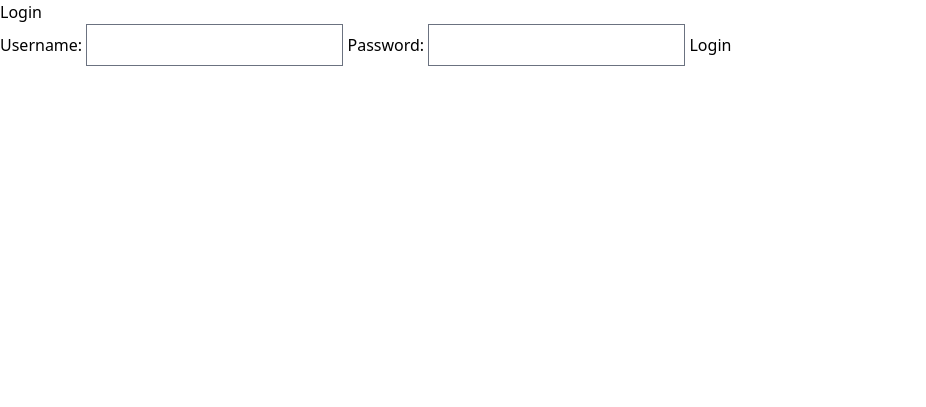
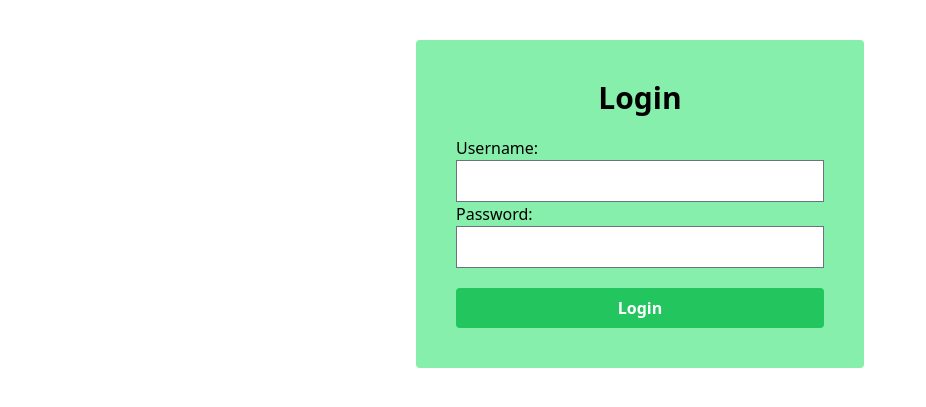
Before and after one commit to LisaCJHeinhold/aifit, a Django app: template aifit/aifit_app/templates/aifit_app/login.html in a window 1280 px wide. Shown: the top 407 px of the page, without its empty margins (0-926 px from the left). Run offline with Django 5.2, Linux system fonts and the light colour scheme; the template is opened without the code that fills it: most values are stand-ins (such as "Sample title", 1, 10 or a date in 2020); parts of the project's set-up code (start-up, migrations or seed data) failed here and were passed over; some libraries are stand-ins or nearby versions.

Commit message:
styled login and imported firebase class

```diff
--- a/aifit/aifit_app/templates/aifit_app/login.html
+++ b/aifit/aifit_app/templates/aifit_app/login.html
@@ -8,16 +8,18 @@
       {% tailwind_css %}
   </head>
   <body>
-      <h1>Login</h1>
-      <form method="post">
+    <div class="bg-green-300 p-10 max-w-md m-auto mt-10 rounded">
+      <h1 class="text-3xl font-bold pb-5 text-center">Login</h1>
+        <form method="post" class="flex flex-col">
             {% csrf_token %}
             <!-- Your login form fields go here -->
             <label for="username">Username:</label>
             <input type="text" id="username" name="username">
             <label for="password">Password:</label>
             <input type="password" id="password" name="password">
-          <button type="submit">Login</button>
+            <button type="submit" class="bg-green-500 hover:bg-green-700 text-white font-bold py-2 px-4 mt-5 rounded">Login</button>
         </form>
+    </div>
   </body>
   <script src="https://www.gstatic.com/firebasejs/9.2.0/firebase-app.js"></script>
   <script src="https://www.gstatic.com/firebasejs/9.2.0/firebase-auth.js"></script>
--- a/aifit/aifit_app/views.py
+++ b/aifit/aifit_app/views.py
@@ -1,5 +1,5 @@
 from django.shortcuts import render, redirect
-from fire.firebase import firebaseInit
+from fire.firebase import firebaseInit, Firebase
 from django.contrib import auth
 from fire.firebase_auth import verify_id_token
 from django.conf import settings
--- a/aifit/theme/static/css/dist/styles.css
+++ b/aifit/theme/static/css/dist/styles.css
@@ -777,9 +777,26 @@ select {
   position: static;
 }
 
+.m-auto {
+  margin: auto;
+}
+
 .mx-auto {
   margin-left: auto;
   margin-right: auto;
+}
+
+.my-5 {
+  margin-top: 1.25rem;
+  margin-bottom: 1.25rem;
+}
+
+.mt-5 {
+  margin-top: 1.25rem;
+}
+
+.mt-10 {
+  margin-top: 2.5rem;
 }
 
 .flex {
@@ -790,6 +807,14 @@ select {
   height: 100vh;
 }
 
+.max-w-md {
+  max-width: 28rem;
+}
+
+.flex-col {
+  flex-direction: column;
+}
+
 .items-center {
   align-items: center;
 }
@@ -798,9 +823,59 @@ select {
   justify-content: center;
 }
 
+.rounded {
+  border-radius: 0.25rem;
+}
+
 .bg-gray-50 {
   --tw-bg-opacity: 1;
   background-color: rgb(249 250 251 / var(--tw-bg-opacity));
+}
+
+.bg-green-300 {
+  --tw-bg-opacity: 1;
+  background-color: rgb(134 239 172 / var(--tw-bg-opacity));
+}
+
+.bg-blue-500 {
+  --tw-bg-opacity: 1;
+  background-color: rgb(59 130 246 / var(--tw-bg-opacity));
+}
+
+.bg-green-500 {
+  --tw-bg-opacity: 1;
+  background-color: rgb(34 197 94 / var(--tw-bg-opacity));
+}
+
+.p-10 {
+  padding: 2.5rem;
+}
+
+.py-5 {
+  padding-top: 1.25rem;
+  padding-bottom: 1.25rem;
+}
+
+.px-4 {
+  padding-left: 1rem;
+  padding-right: 1rem;
+}
+
+.py-2 {
+  padding-top: 0.5rem;
+  padding-bottom: 0.5rem;
+}
+
+.pb-5 {
+  padding-bottom: 1.25rem;
+}
+
+.text-center {
+  text-align: center;
+}
+
+.align-middle {
+  vertical-align: middle;
 }
 
 .font-serif {
@@ -812,6 +887,15 @@ select {
   line-height: 1;
 }
 
+.text-3xl {
+  font-size: 1.875rem;
+  line-height: 2.25rem;
+}
+
+.font-bold {
+  font-weight: 700;
+}
+
 .leading-normal {
   line-height: 1.5;
 }
@@ -819,3 +903,18 @@ select {
 .tracking-normal {
   letter-spacing: 0em;
 }
+
+.text-white {
+  --tw-text-opacity: 1;
+  color: rgb(255 255 255 / var(--tw-text-opacity));
+}
+
+.hover\:bg-blue-700:hover {
+  --tw-bg-opacity: 1;
+  background-color: rgb(29 78 216 / var(--tw-bg-opacity));
+}
+
+.hover\:bg-green-700:hover {
+  --tw-bg-opacity: 1;
+  background-color: rgb(21 128 61 / var(--tw-bg-opacity));
+}
```
Also changed, not shown: 1 other file. Lines whose indentation alone changed are shown as unchanged.
